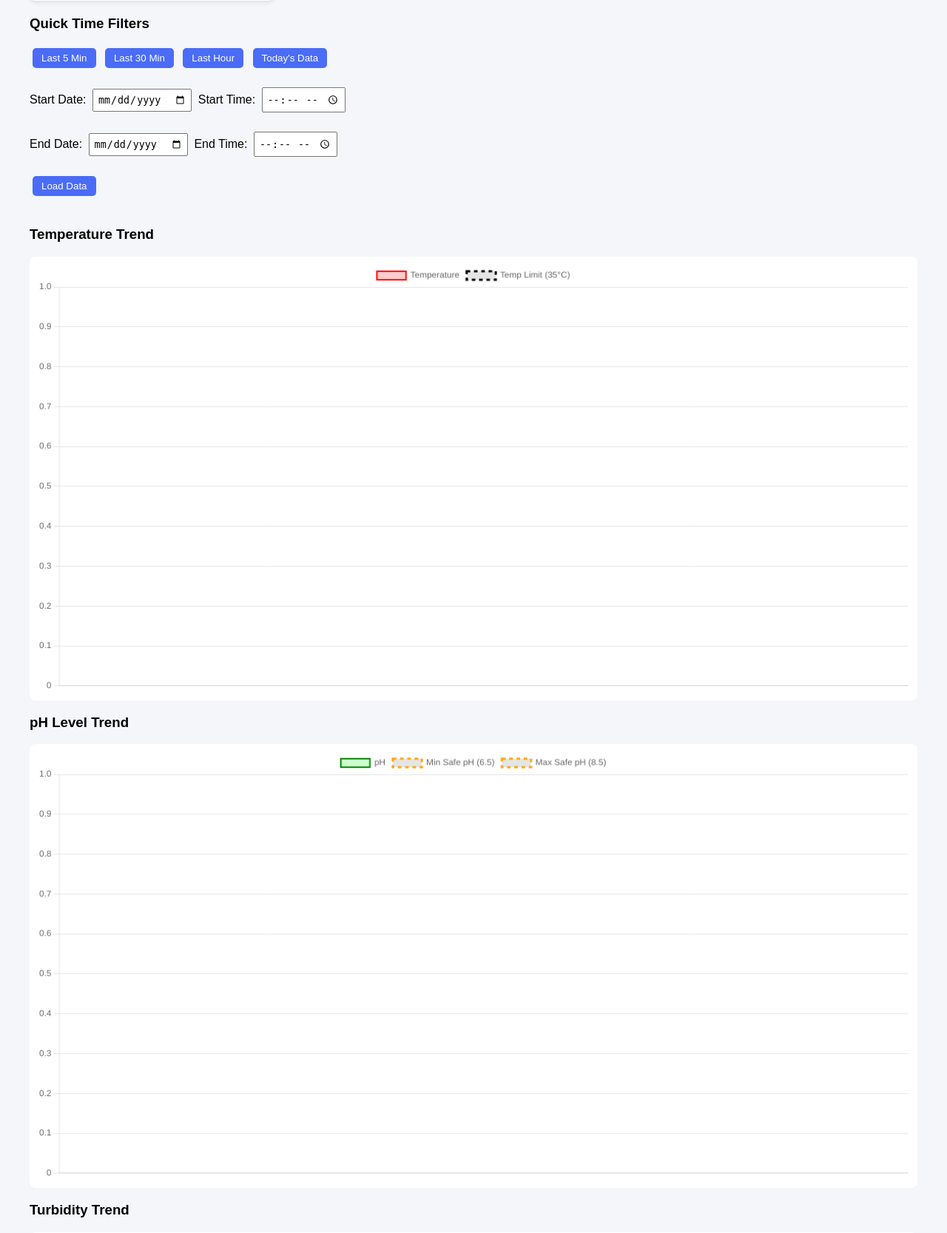
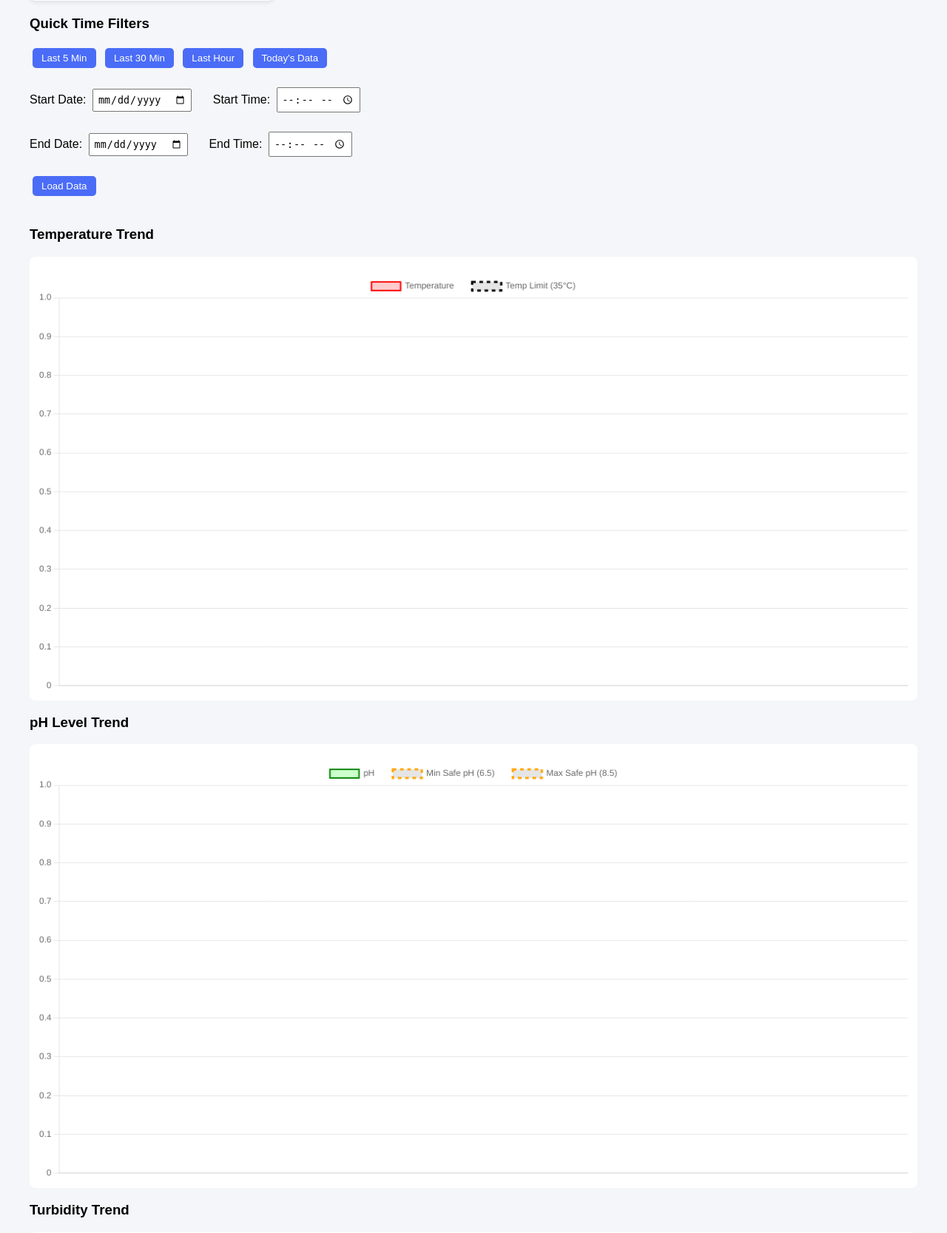
Before and after one commit to Krishnendhu-jills/iot-mqtt-django-dashboard, a Django app: page /graph/ in a window 1280 px wide. Shown: the part 496-2163 px from the top of the page at 74% size. Run offline with Django 5.2, Linux system fonts and the light colour scheme; data that the repository does not hold is empty.

Commit message:
Modified the graph page by adding appropriate spacing between the legends

```diff
--- a/dashboard/templates/graph.html
+++ b/dashboard/templates/graph.html
@@ -110,7 +110,7 @@ canvas{
 <label>Start Date:</label>
 <input type="date" id="startDate">
 
-<label>Start Time:</label>
+<label style="margin-left:20px;">Start Time:</label>
 <input type="time" id="startTime">
 
 <br><br>
@@ -118,7 +118,7 @@ canvas{
 <label>End Date:</label>
 <input type="date" id="endDate">
 
-<label>End Time:</label>
+<label style="margin-left:20px;">End Time:</label>
 <input type="time" id="endTime">
 
 <br><br>
@@ -219,6 +219,13 @@ const chart = new Chart(ctx, {
     }]
     },
     options: {
+        plugins: {
+            legend: {
+                labels:{
+                    padding:25
+                }
+            }
+        },
     scales: {
         x: {
             ticks: {
@@ -260,7 +267,14 @@ const phChart = new Chart(phCtx, {
       }]
     },
     options: {
-    scales: {
+        plugins:{
+            legend: {
+                labels:{
+                    padding:25
+                }
+            }
+        },
+    scales:{
         x: {
             ticks: {
                 maxTicksLimit: 10
@@ -284,9 +298,32 @@ const turbChart = new Chart(turbCtx, {
             pointHoverRadius: 4,
             borderColor: "blue",
             backgroundColor: "rgba(0,0,255,0.2)"
-        }]
+        },
+     {
+            label: 'Clear Water (1)',
+            data: [],
+            borderDash: [5,5],
+            borderColor: "green",
+            pointRadius: 0
+
+      },
+    {
+
+            label: 'Turbid Water (0)',
+            data: [],
+            borderDash: [5,5],
+            borderColor: "red",
+            pointRadius: 0
+    }]
     },
     options: {
+        plugins:{
+            legend: {
+                labels:{
+                    padding:25
+                }
+            }
+        },
     scales: {
         x: {
             ticks: {
```
